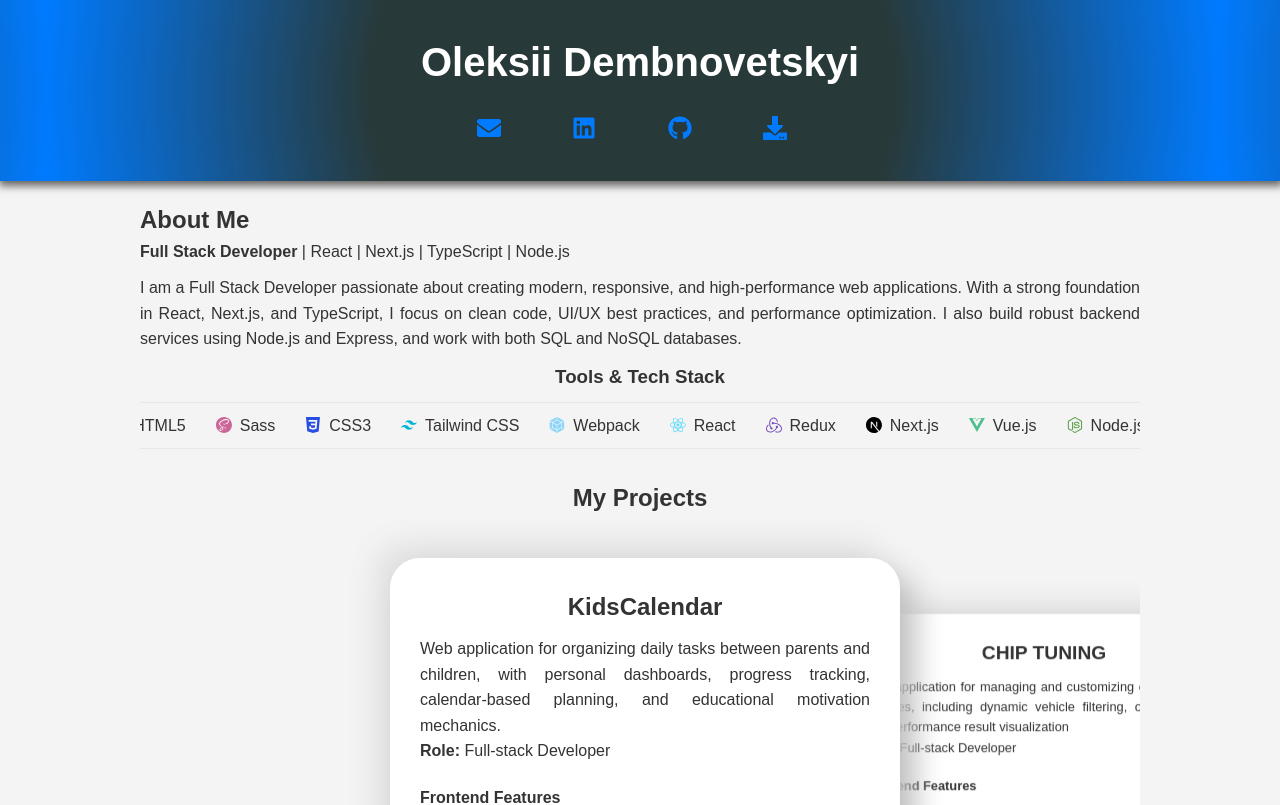
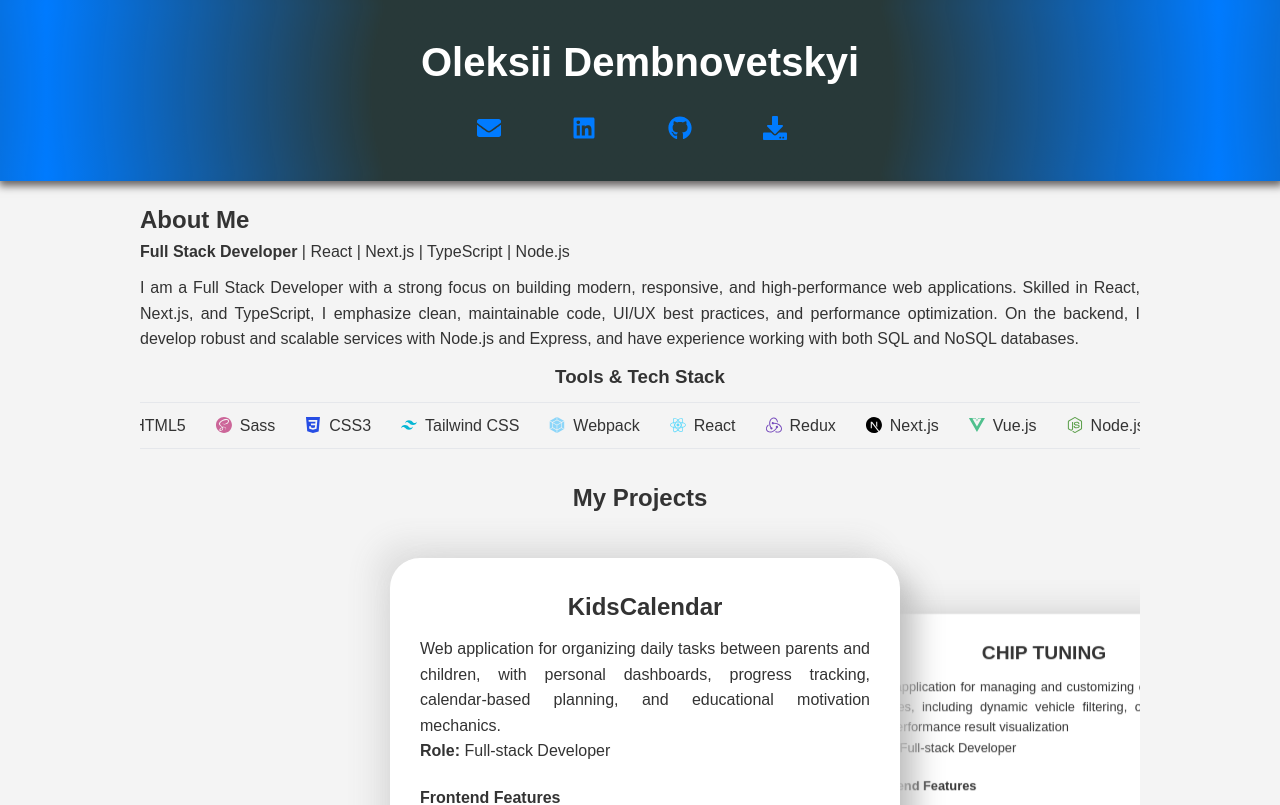
Before and after one commit to AlexDembno/portfolio_next, a Next.js app: page / in a window 1280 px wide. Shown: the top 805 px of the page. Built offline with nearby package versions, Linux system fonts and the light colour scheme.

Commit message:
add new CV

```diff
--- a/src/components/AboutSection/AboutSection.jsx
+++ b/src/components/AboutSection/AboutSection.jsx
@@ -62,12 +62,12 @@ export default function AboutSection() {
       </p>
 
       <p className={styles.about}>
-        I am a Full Stack Developer passionate about creating modern,
-        responsive, and high-performance web applications. With a strong
-        foundation in React, Next.js, and TypeScript, I focus on clean code,
-        UI/UX best practices, and performance optimization. I also build robust
-        backend services using Node.js and Express, and work with both SQL and
-        NoSQL databases.
+        I am a Full Stack Developer with a strong focus on building modern,
+        responsive, and high-performance web applications. Skilled in React,
+        Next.js, and TypeScript, I emphasize clean, maintainable code, UI/UX
+        best practices, and performance optimization. On the backend, I develop
+        robust and scalable services with Node.js and Express, and have
+        experience working with both SQL and NoSQL databases.
       </p>
 
       <h3 className={styles.aboutTools}>Tools & Tech Stack</h3>
```
Also changed, not shown: 2 other files (tests, documents, lock files or other folders).
